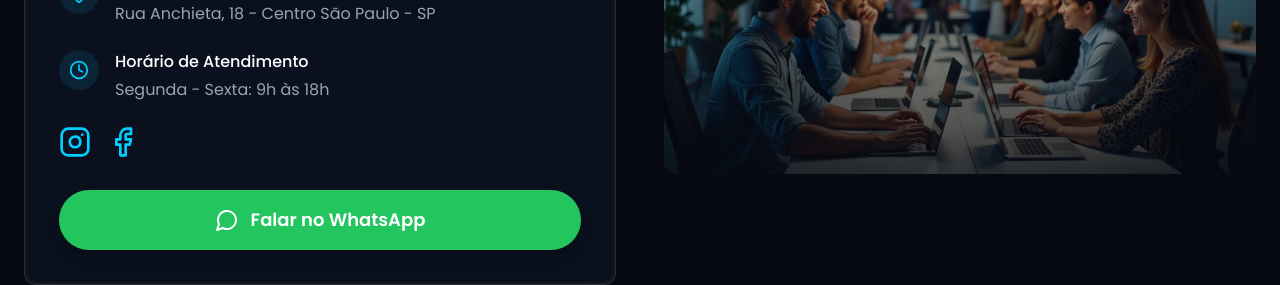
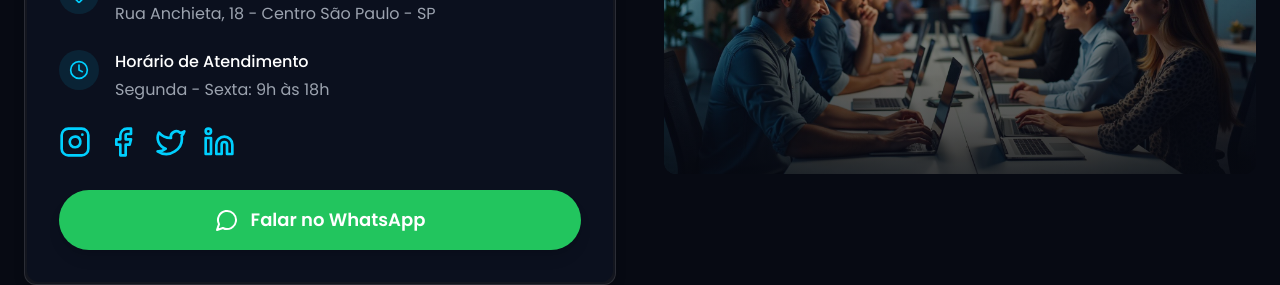
Before and after one commit to rashidi-francis/consultoria-marketing-digital, a React (Vite) app: page / in a window 1280 px wide. Shown: the part 8020-8305 px from the top of the page. Built offline with nearby package versions, Linux system fonts and the light colour scheme.

Commit message:
Add social links to contact section
Add LinkedIn and Twitter icons/links to the Informações de Contato section in ContactForm.tsx using the same URLs as in the Footer, matching existing Instagram and Facebook links. Ensure accessibility by considering aria-labels for the new links.

```diff
--- a/src/components/ContactForm.tsx
+++ b/src/components/ContactForm.tsx
@@ -5,6 +5,8 @@ import {
   Clock,
   Instagram,
   Facebook,
+  Linkedin,
+  Twitter,
   MessageCircle
 } from "lucide-react";
 import marketingTeam from "@/assets/marketing-team.jpg";
@@ -88,6 +90,12 @@ const ContactForm = () => {
                     <a href="https://www.facebook.com/ajudoseunegocio" target="_blank" rel="noopener noreferrer">
                       <Facebook className="w-8 h-8 text-primary hover:text-white transition-colors" />
                     </a>
+                    <a href="https://x.com/ajudoseunegocio" target="_blank" rel="noopener noreferrer">
+                      <Twitter className="w-8 h-8 text-primary hover:text-white transition-colors" />
+                    </a>
+                    <a href="https://www.linkedin.com/company/ajudo-seu-negócio" target="_blank" rel="noopener noreferrer">
+                      <Linkedin className="w-8 h-8 text-primary hover:text-white transition-colors" />
+                    </a>
                   </div>
                 </div>
 
```
